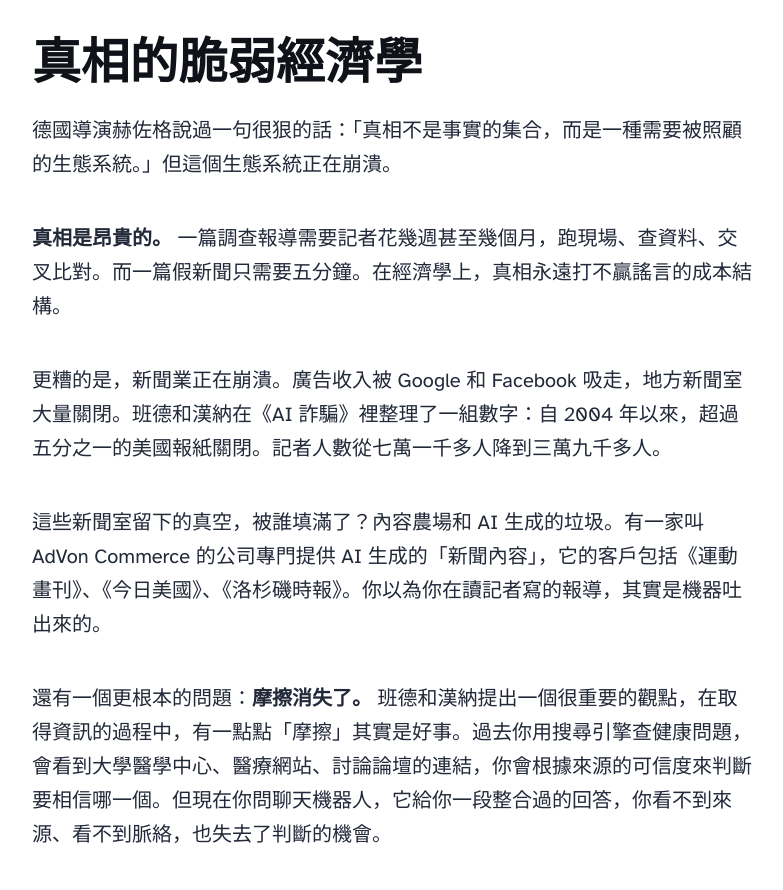
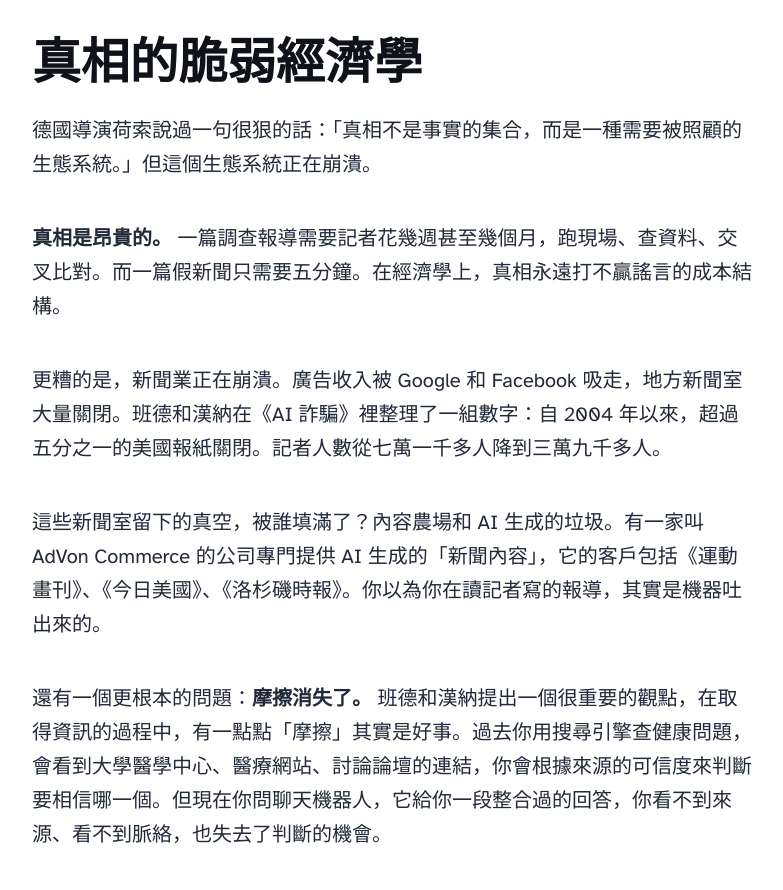
Before and after one commit to m6jo/way-ni-shuo-blog, an Astro site: page /blog/why-rumors-spread-faster-than-truth in a window 1280 px wide. Shown: the part 4147-5037 px from the top of the page, without its empty margins (248-1031 px from the left). Built offline with nearby package versions, Linux system fonts and the light colour scheme; Astro itself is replaced by a stand-in of ours.

Commit message:
fix: 赫佐格→荷索（Werner Herzog 台灣通用譯名）
Co-Authored-By: Claude Opus 4.6 <noreply@anthropic.com>

```diff
--- a/src/content/blog/why-rumors-spread-faster-than-truth.md
+++ b/src/content/blog/why-rumors-spread-faster-than-truth.md
@@ -72,7 +72,7 @@ AI 把這四步全部加速了。AI 寫文案、深偽技術造影片、機器
 
 ## 真相的脆弱經濟學
 
-德國導演赫佐格說過一句很狠的話：「真相不是事實的集合，而是一種需要被照顧的生態系統。」但這個生態系統正在崩潰。
+德國導演荷索說過一句很狠的話：「真相不是事實的集合，而是一種需要被照顧的生態系統。」但這個生態系統正在崩潰。
 
 **真相是昂貴的。** 一篇調查報導需要記者花幾週甚至幾個月，跑現場、查資料、交叉比對。而一篇假新聞只需要五分鐘。在經濟學上，真相永遠打不贏謠言的成本結構。
 
```
